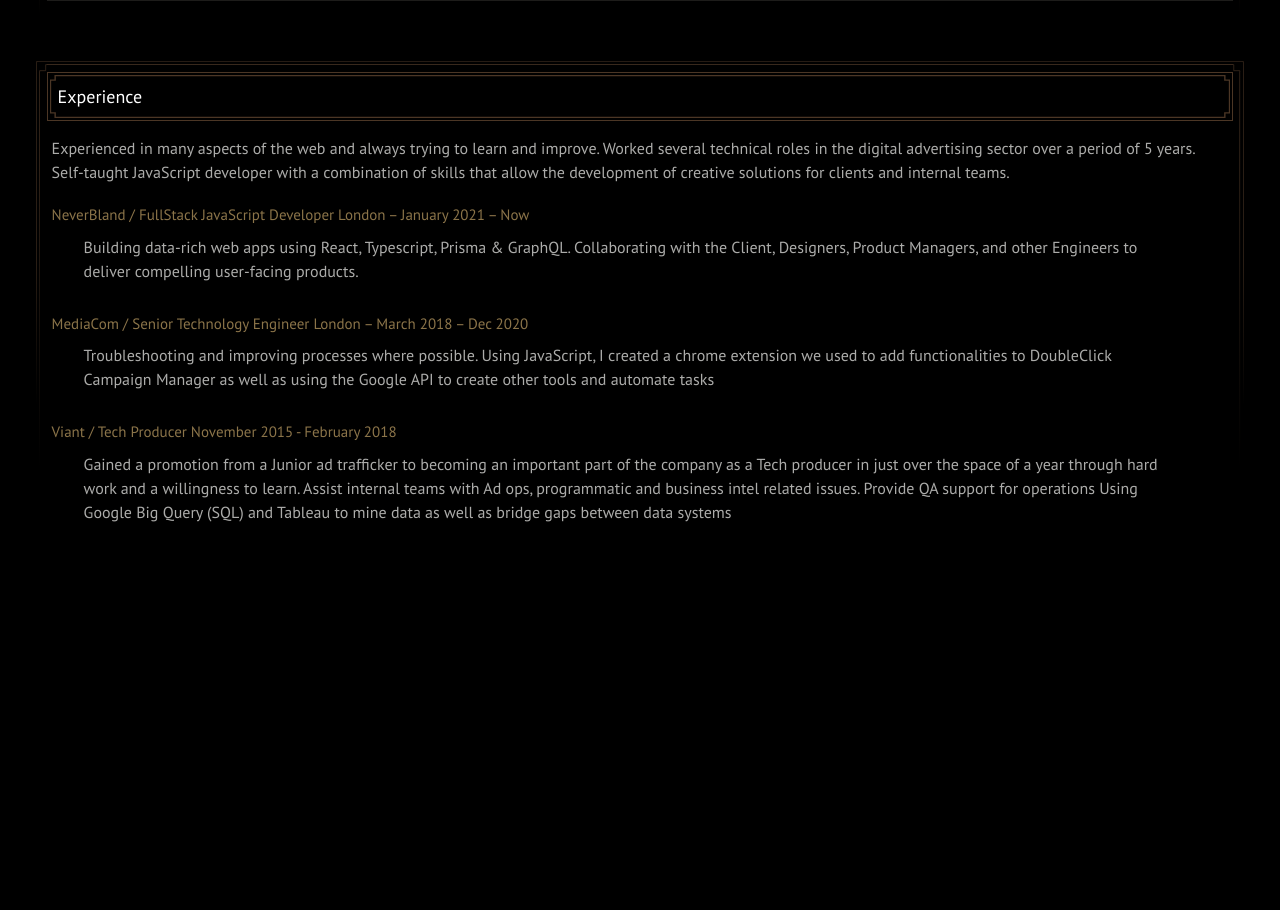
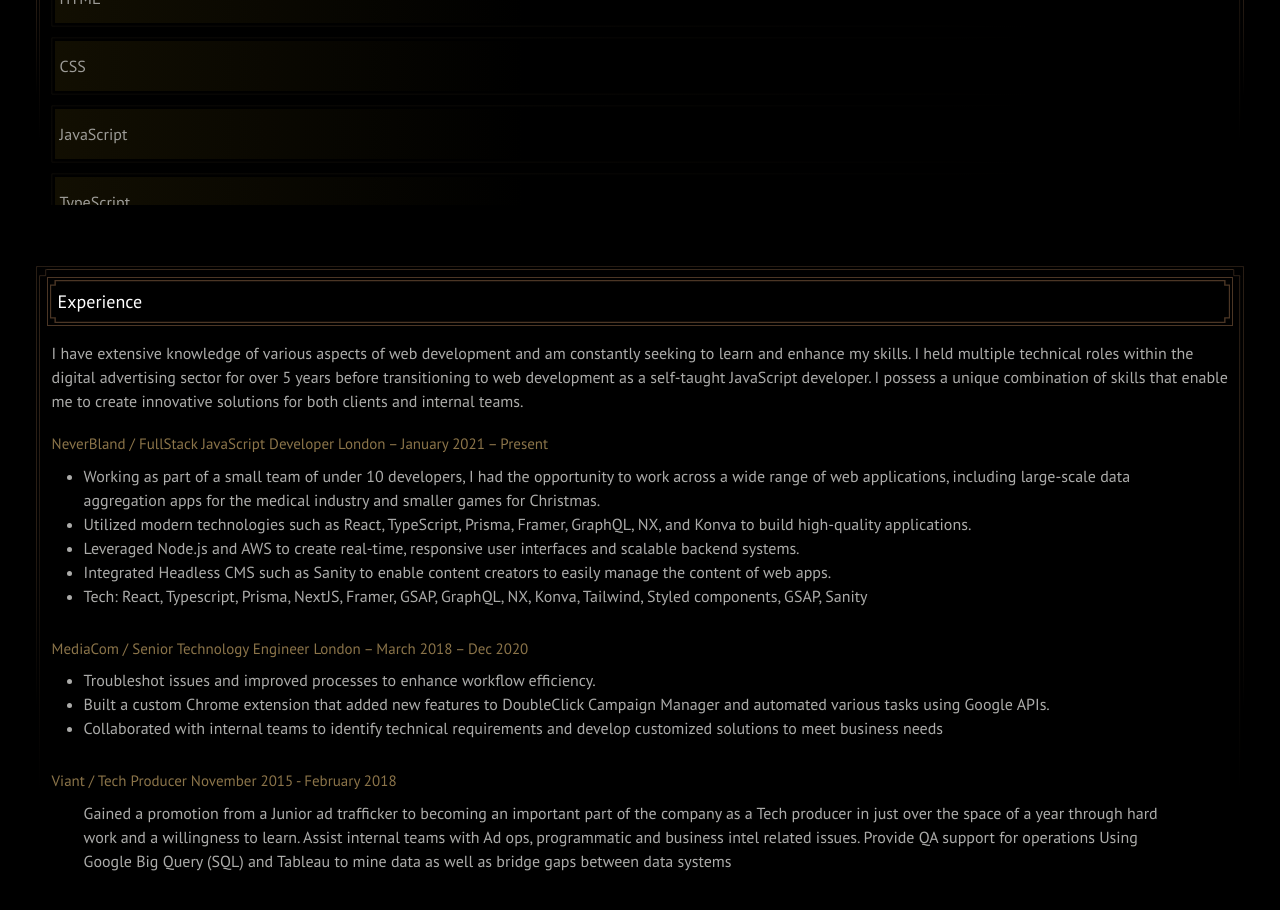
Before and after one commit to Hakeem-star/haklad.dev, a Next.js app: page /about in a window 1280 px wide. Shown: the part 420-1330 px from the top of the page. Before the commit the page ends 990 px from the top, so only its background shows below. Built offline with nearby package versions, Linux system fonts and the light colour scheme.

Commit message:
feat(ui): update cv content and fix header alignment

```diff
--- a/components/about/CloseIcon/index.tsx
+++ b/components/about/CloseIcon/index.tsx
@@ -8,10 +8,7 @@ const Wrapper = styled(WitcherStyle4CornerContainer)`
   width: 40px;
   height: 40px;
 
-  transform: translateX(40%);
-
   align-self: start;
-  /* margin-top: 5px; */
 
   font-size: 22px;
   color: ${colors.witcher_text_faded};
--- a/components/about/LeftColumn.tsx
+++ b/components/about/LeftColumn.tsx
@@ -12,37 +12,6 @@ import {
 import { ColumnWrapper } from "./shared";
 import { ColumnHeader, FancyBorderWrapper } from "./shared/ui";
 
-/* clip-path: polygon(
-    50% 0%,
-    98.75% 0%,
-    98.75% 1.25%,
-    100% 1.25%,
-    100% 98.75%,
-    98.75% 98.75%,
-    98.75% 100%,
-    1.25% 100%,
-    1.25% 98.75%,
-    0% 98.75%,
-    0% 1.25%,
-    1.25% 1.5%,
-    1.25% 0%,
-    50% 0%,
-    50% 0.25%,
-    1.5% 0.25%,
-    1.5% 1.5%,
-    0.25% 1.5%,
-    0.25% 98.5%,
-    1.5% 98.5%,
-    1.5% 99.75%,
-    98.5% 99.75%,
-    98.5% 98.5%,
-    99.75% 98.5%,
-    99.75% 1.5%,
-    98.5% 1.5%,
-    98.5% 0.25%,
-    50% 0.25%
-  ); */
-
 type Props = {};
 
 export const LeftColumn = (props: Props) => {
@@ -53,9 +22,7 @@ export const LeftColumn = (props: Props) => {
         <DetailsWrapper>
           {skillData.map((data, idx) => {
             return (
-              // TODO - Only open one dropdown at once
-              <Details key={idx}>
-                {/* TODO - Add stars to these that go away once expanded, to simulate, new item */}
+              <Details open={!idx} key={idx}>
                 <Summary>
                   <SummaryContent>{data.title}</SummaryContent>
                 </Summary>
--- a/components/about/RightColumn.tsx
+++ b/components/about/RightColumn.tsx
@@ -8,7 +8,7 @@ const Intro = styled.p`
   margin-bottom: 20px;
 `;
 
-const JobDetail = styled.p`
+const JobDetail = styled.ul`
   width: calc(100% - 5rem);
   margin-left: 2rem;
   margin-bottom: 30px;
@@ -55,22 +55,43 @@ export const RightColumn = (props: Props) => {
         <ColumnHeader style={{ marginBottom: 10 }}>Experience</ColumnHeader>
         <Info>
           <Intro>
-            Experienced in many aspects of the web and always trying to learn
-            and improve. Worked several technical roles in the digital
-            advertising sector over a period of 5 years. Self-taught JavaScript
-            developer with a combination of skills that allow the development of
-            creative solutions for clients and internal teams.
+            I have extensive knowledge of various aspects of web development and
+            am constantly seeking to learn and enhance my skills. I held
+            multiple technical roles within the digital advertising sector for
+            over 5 years before transitioning to web development as a
+            self-taught JavaScript developer. I possess a unique combination of
+            skills that enable me to create innovative solutions for both
+            clients and internal teams.
           </Intro>
           <div>
             <Job>
               NeverBland / FullStack JavaScript Developer London – January 2021
-              – Now
+              – Present
             </Job>
             <JobDetail>
-              Building data-rich web apps using React, Typescript, Prisma &amp;
-              GraphQL. Collaborating with the Client, Designers, Product
-              Managers, and other Engineers to deliver compelling user-facing
-              products.
+              <li>
+                Working as part of a small team of under 10 developers, I had
+                the opportunity to work across a wide range of web applications,
+                including large-scale data aggregation apps for the medical
+                industry and smaller games for Christmas.
+              </li>
+              <li>
+                Utilized modern technologies such as React, TypeScript, Prisma,
+                Framer, GraphQL, NX, and Konva to build high-quality
+                applications.
+              </li>
+              <li>
+                Leveraged Node.js and AWS to create real-time, responsive user
+                interfaces and scalable backend systems.
+              </li>
+              <li>
+                Integrated Headless CMS such as Sanity to enable content
+                creators to easily manage the content of web apps.
+              </li>
+              <li>
+                Tech: React, Typescript, Prisma, NextJS, Framer, GSAP, GraphQL,
+                NX, Konva, Tailwind, Styled components, GSAP, Sanity
+              </li>
             </JobDetail>
           </div>
           <div>
@@ -79,10 +100,20 @@ export const RightColumn = (props: Props) => {
               2020
             </Job>
             <JobDetail>
-              Troubleshooting and improving processes where possible. Using
-              JavaScript, I created a chrome extension we used to add
-              functionalities to DoubleClick Campaign Manager as well as using
-              the Google API to create other tools and automate tasks
+              <li>
+                Troubleshot issues and improved processes to enhance workflow
+                efficiency.
+              </li>
+              <li>
+                Built a custom Chrome extension that added new features to
+                DoubleClick Campaign Manager and automated various tasks using
+                Google APIs.
+              </li>
+              <li>
+                Collaborated with internal teams to identify technical
+                requirements and develop customized solutions to meet business
+                needs
+              </li>
             </JobDetail>
           </div>
           <div>
--- a/components/about/constants.ts
+++ b/components/about/constants.ts
@@ -28,6 +28,10 @@ export const skillData = [
       },
       {
         img: "",
+        text: "Next.js",
+      },
+      {
+        img: "",
         text: "React Native",
       },
       {
@@ -40,7 +44,7 @@ export const skillData = [
       },
       {
         img: "",
-        text: "Greensock",
+        text: "Greensock (GSAP)",
       },
       {
         img: "",
@@ -48,43 +52,47 @@ export const skillData = [
       },
       {
         img: "",
+        text: "Tailwind CSS",
+      },
+      {
+        img: "",
         text: "GraphQL",
       },
       {
         img: "",
-        text: "Prisma (ORM)",
+        text: "Prisma",
       },
       {
         img: "",
-        text: "Headless CMS (Sanity)",
+        text: "Sanity - Headless CMS",
       },
     ],
   },
-  {
-    title: "VFX",
-    items: [
-      {
-        img: "",
-        text: "Blender",
-      },
-      {
-        img: "",
-        text: "Photoshop",
-      },
-      {
-        img: "",
-        text: "Premiere",
-      },
-      {
-        img: "",
-        text: "After Effects",
-      },
-      {
-        img: "",
-        text: "Maya",
-      },
-    ],
-  },
+  // {
+  //   title: "VFX",
+  //   items: [
+  //     {
+  //       img: "",
+  //       text: "Blender",
+  //     },
+  //     {
+  //       img: "",
+  //       text: "Photoshop",
+  //     },
+  //     {
+  //       img: "",
+  //       text: "Premiere",
+  //     },
+  //     {
+  //       img: "",
+  //       text: "After Effects",
+  //     },
+  //     {
+  //       img: "",
+  //       text: "Maya",
+  //     },
+  //   ],
+  // },
   // {
   //   title: "AD TECH",
   //   items: [
--- a/pages/about.tsx
+++ b/pages/about.tsx
@@ -48,8 +48,8 @@ const Header = styled.div`
     align-items: flex-start;
     margin-top: 70px;
     margin-bottom: 60px;
-    padding: 0 1rem;
-
+    padding: 0 20px;
+    gap: 30px;
     .closeIconWrapper {
       display: block;
     }
@@ -100,6 +100,7 @@ const Columns = styled.div`
 
   .leftColumn {
     margin-bottom: 50px;
+    height: 370px;
   }
 
   @media ${device.desktop} {
@@ -109,6 +110,7 @@ const Columns = styled.div`
 
     .leftColumn {
       margin-bottom: 0px;
+      height: auto;
     }
 
     .middleColumn {
--- a/pages/index.tsx
+++ b/pages/index.tsx
@@ -108,6 +108,9 @@ const Home: NextPage = () => {
 
       <main
         className={styles.main}
+        style={{
+          minHeight: "100vh",
+        }}
         // style={{
         //   filter: `url(#main-page-filter)`,
         //   backgroundImage: `url(https://i.pinimg.com/474x/a7/e8/89/a7e889effe08ecbede2ddaafbecdbd66.jpg)`,
```
